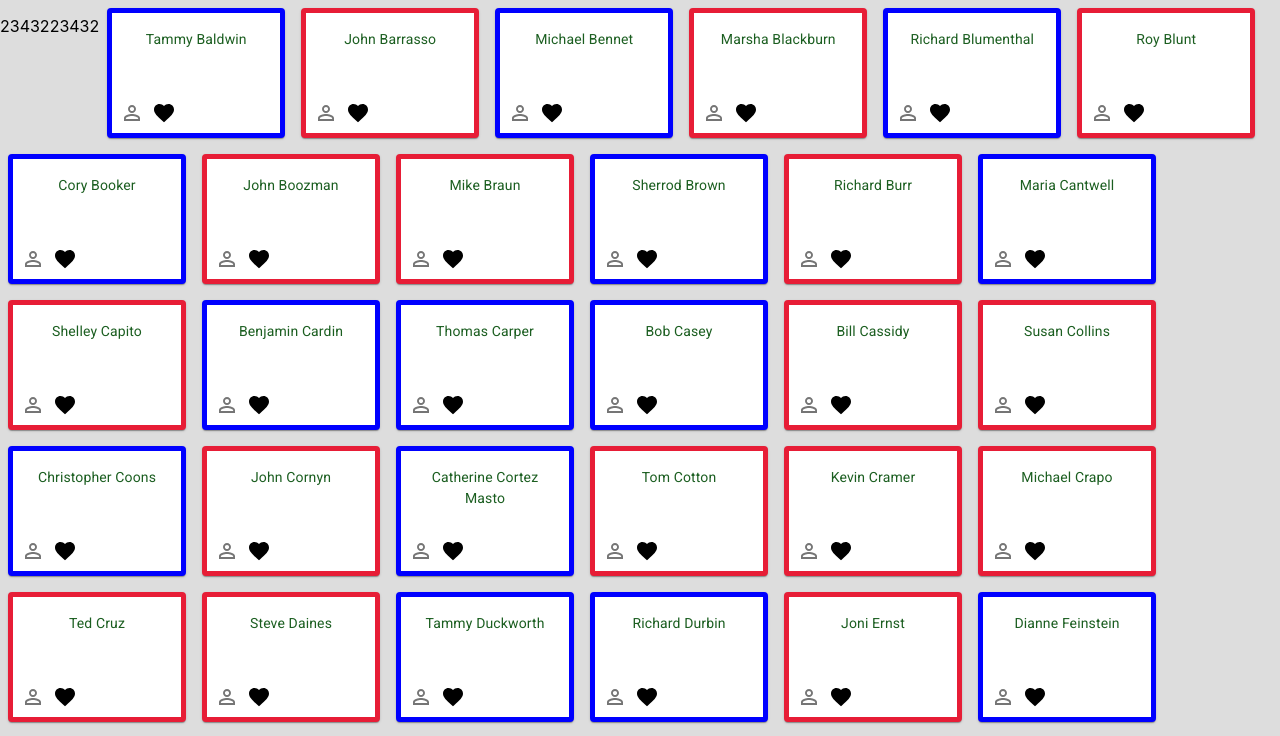
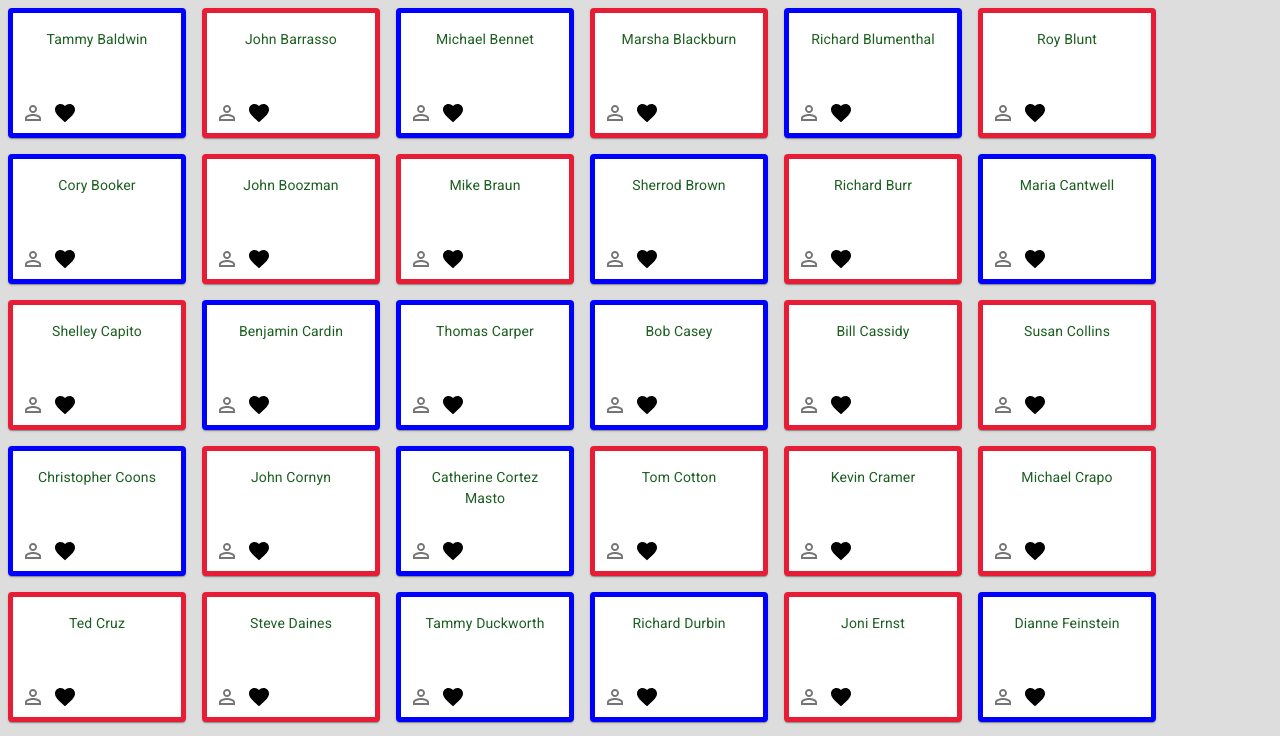
Before and after one commit to JcJen62/Fall2021-3790-InitialReactApp, a React (Create React App) app: page / in a window 1280 px wide. Shown: the top 736 px of the page. Built offline with nearby package versions, Linux system fonts and the light colour scheme.

Commit message:
Got senator favorites list toggling correctly

```diff
--- a/src/components/SenatorCard.js
+++ b/src/components/SenatorCard.js
@@ -19,7 +19,7 @@ const SenatorCard = (props) => {
   const handleFavoriteClick = () => {
     //console.log(props.senator.id)
     setFavorite(!favorite)
-    props.addToFavoritesFunction(props.senator.id)
+    props.addToFavoritesFunction(props.senator)
   }
 
   return (
--- a/src/components/SenatorContainer.js
+++ b/src/components/SenatorContainer.js
@@ -17,19 +17,21 @@ const style = {
   p: 4,
 }
 
-const initialIDs = ['23432', '23432']
-
 const SenatorContainer = () => {
   const [open, setOpen] = React.useState(false)
   const handleOpen = () => setOpen(true)
   const handleClose = () => setOpen(false)
-  const [favorites, setFavorites] = React.useState(initialIDs)
+  const [favorites, setFavorites] = React.useState([])
 
-  const addToFavorites = (senatorID) => {
-    console.log(`${senatorID} added to favorites`)
-    setFavorites((prevState) => {
-      return [...prevState, senatorID]
-    }) // need to sort out the toggling to add and remove senator ids
+  const addToFavorites = (senator) => {
+    console.log(`${senator} was clicked to add to favorites`)
+    if (!favorites.includes(senator.id)) { // not currently a favorite, so add it
+      setFavorites((prevState) => [...prevState, senator.id])
+    } else {
+      setFavorites(() => { // duplicate so filter and return new array
+        return favorites.filter((item) => item !== senator.id)
+      })
+    }
   }
 
   return (
@@ -39,9 +41,10 @@ const SenatorContainer = () => {
         flexWrap: 'wrap',
       }}
     >
-      {favorites.map((senatorID) => {
-        return <p>{senatorID}</p>
-      })}
+      {favorites &&
+        favorites.map((senatorId) => {
+          return <p key={senatorId}>{senatorId}</p>
+        })}
       {senators.map((senator) => {
         return (
           <SenatorCard
```
